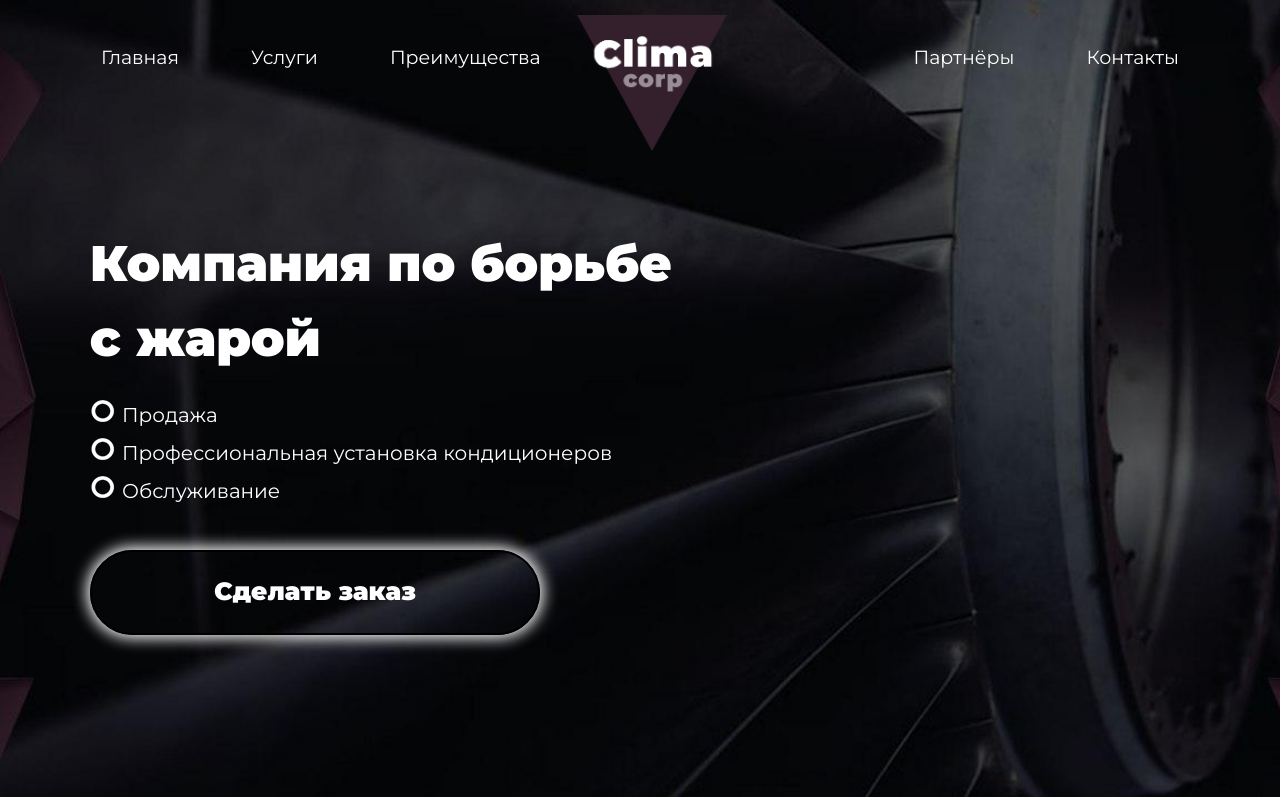
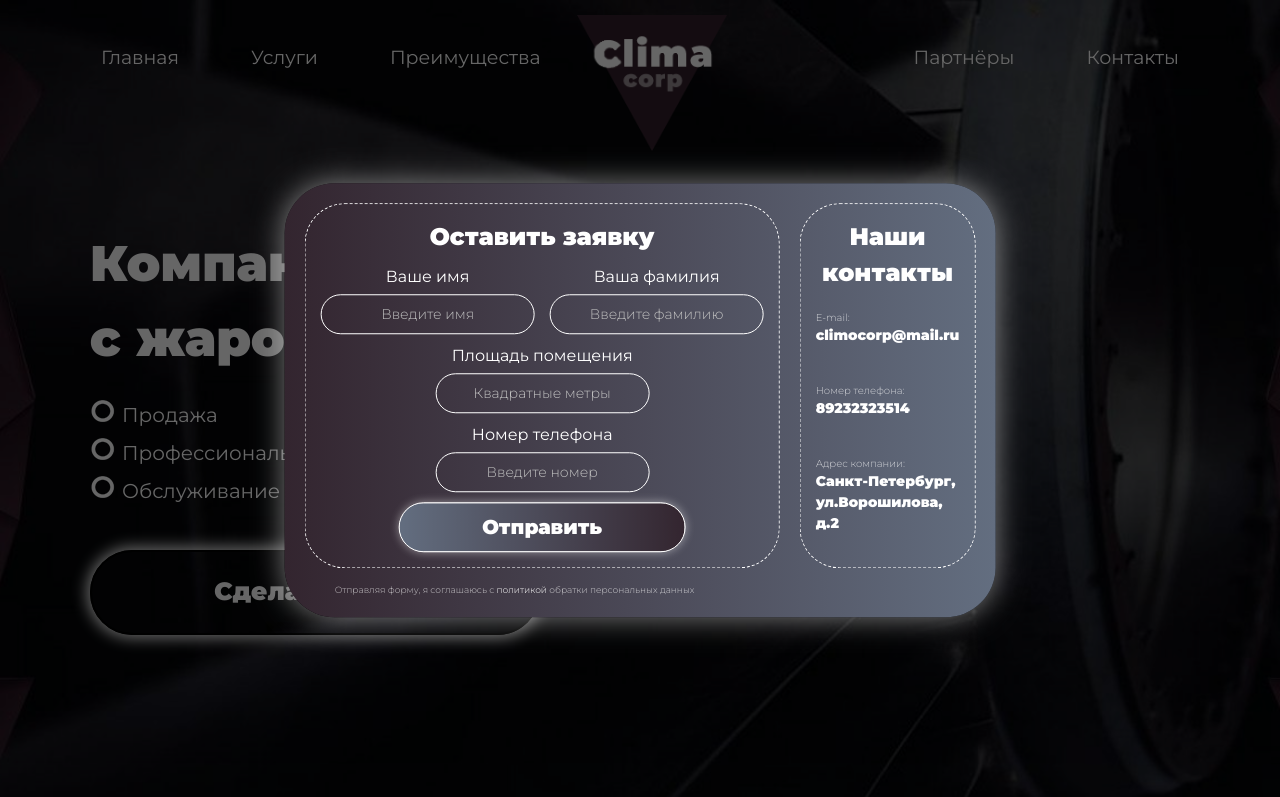
Before and after one commit to Mashtapok/Climacorp, a plain HTML site: page index.html in a window 1280 px wide. Both pictures are taken after a click on the button "Сделать заказ". Shown: the top 797 px of the page. Drawn offline with nearby package versions, Linux system fonts and the light colour scheme; a web font is replaced by a local one.

Commit message:
add form

```diff
--- /dev/null
+++ b/css/modal.css
@@ -0,0 +1,220 @@
+.modal-container {
+  position: fixed;
+  right: 0px;
+  bottom: 0px;
+  top: 0px;
+  left: 0px;
+  z-index: 1050;
+  display: none;
+  width: 100%;
+  height: 100%;
+  overflow: hidden;
+  outline: 0;
+  background-color: rgba(0, 0, 0, 0.6);
+  -webkit-tap-highlight-color: transparent;
+}
+.modal {
+  top: 50%;
+  left: 50%;
+  width: auto;
+  border: none;
+  height: auto;
+  outline: none;
+  padding: 20px;
+  position: absolute;
+  transform: translate(-50%, -50%);
+  border-radius: 50px;
+  background-image: -moz-linear-gradient(
+    180deg,
+    rgb(99, 110, 128) 0%,
+    rgb(51, 37, 47) 100%
+  );
+  background-image: -webkit-linear-gradient(
+    180deg,
+    rgb(99, 110, 128) 0%,
+    rgb(51, 37, 47) 100%
+  );
+  background-image: -ms-linear-gradient(
+    180deg,
+    rgb(99, 110, 128) 0%,
+    rgb(51, 37, 47) 100%
+  );
+  box-shadow: 0px 0px 30px 0px rgba(255, 255, 255, 0.5);
+}
+.modal-content {
+  display: flex;
+}
+.modal-col-8 {
+  flex: 1 1 66.6667%;
+  padding-right: 20px;
+}
+.modal-col-4 {
+  flex: 1 1 33.333%;
+}
+#main-form {
+  padding: 15px;
+  border-width: 1px;
+  border-color: rgb(255, 255, 255);
+  border-style: dashed;
+  border-radius: 40px;
+}
+.main-form-header {
+  text-align: center;
+}
+.main-form-container {
+  display: flex;
+  flex-flow: wrap row;
+  justify-content: center;
+}
+.main-form-row {
+  display: flex;
+  margin: 10px 0;
+}
+.main-form-name__block {
+  flex: 1 1 50%;
+  margin-right: 15px;
+}
+.main-form-lastname__block {
+  flex: 1 1 50%;
+}
+.main-form-square__block {
+  margin-bottom: 10px;
+  flex: 1 1 100%;
+  display: flex;
+  justify-content: center;
+}
+.main-form-phone__block {
+  margin-bottom: 10px;
+  flex: 1 1 100%;
+  display: flex;
+  justify-content: center;
+}
+.main-form-submit__block {
+  flex: 1 1 100%;
+  display: flex;
+  justify-content: center;
+}
+
+.main-formControl input {
+  background: transparent;
+  border: 1px solid white;
+  border-radius: 40px;
+  color: white;
+  padding: 7px 10px;
+  text-align: center;
+}
+.main-formControl label {
+  margin-bottom: 5px;
+}
+.main-formControl input::placeholder {
+  font-weight: 300;
+  color: #ffffffb6;
+  font-size: 14px;
+}
+.main-formControl {
+  display: inline-block;
+}
+.main-formControl label {
+  display: block;
+  text-align: center;
+}
+.main-formControl input::placeholder {
+  color: rgb(192, 192, 192);
+}
+
+#main-form-submitButton {
+  width: 65%;
+  height: 50px;
+  font-size: 20px;
+  border: 1px solid white;
+  border-radius: 40px;
+  background-image: -moz-linear-gradient(
+    1deg,
+    rgb(99, 110, 128) 0%,
+    rgb(51, 37, 47) 100%
+  );
+  background-image: -webkit-linear-gradient(
+    1deg,
+    rgb(99, 110, 128) 0%,
+    rgb(51, 37, 47) 100%
+  );
+  background-image: -ms-linear-gradient(
+    1deg,
+    rgb(99, 110, 128) 0%,
+    rgb(51, 37, 47) 100%
+  );
+  color: white;
+  font-weight: bold;
+  cursor: pointer;
+  box-shadow: 0px 0px 8px 0.63px rgba(255, 255, 255, 0.4);
+  transition: all 0.3s;
+}
+.modal-footer {
+  margin: 15px 30px 0 30px;
+  font-size: 9px;
+  font-weight: 300;
+  color: #ffffffb6;
+}
+#main-form-submitButton:hover {
+  box-shadow: 0px 0px 10px 0.63px rgba(255, 255, 255, 0.6);
+}
+
+/* --------------------------- Поле контактов --------------------------- */
+.main-form-contacts {
+  height: 100%;
+  display: flex;
+  flex-direction: column;
+  justify-content: space-between;
+
+  padding: 15px;
+  border-width: 1px;
+  border-color: rgb(255, 255, 255);
+  border-style: dashed;
+  border-radius: 40px;
+}
+.main-form-contacts-header {
+  text-align: center;
+}
+.small-label {
+  color: #ffffffb6;
+  font-weight: 300;
+  font-size: 10px;
+}
+.main-form-contact-text {
+  font-weight: bold;
+  font-size: 14px;
+}
+.main-form-contacts-container {
+  display: flex;
+  flex-direction: column;
+  justify-content: space-around;
+  flex: 1 1 auto;
+}
+
+/* --------------------------- Медиа запроса --------------------------- */
+@media screen and (max-width: 760px) {
+  .modal-col-4 {
+    display: none;
+  }
+  .modal-col-8 {
+    padding-right: 0;
+  }
+  .main-form-row {
+    flex-direction: column;
+  }
+  .main-form-name__block {
+    margin-right: 0;
+  }
+  #main-form-submitButton {
+    width: 100%;
+  }
+}
+
+@media screen and (max-width: 300px) {
+  .modal {
+    width: 100%;
+  }
+  .main-formControl input {
+    width: 100%;
+  }
+}
--- a/css/styles.css
+++ b/css/styles.css
@@ -1,7 +1,8 @@
-@import url("https://fonts.googleapis.com/css2?family=Montserrat:wght@400;900&display=swap");
+@import url('https://fonts.googleapis.com/css2?family=Montserrat:wght@300;400;900&display=swap');
 @import "reset.css";
 @import "header.css";
 @import "go_to_top.css";
+@import "modal.css";
 @import url("https://fonts.googleapis.com/css2?family=Neucha&display=swap");
 
 html,
--- a/index.html
+++ b/index.html
@@ -84,9 +84,11 @@
               <li>Обслуживание</li>
             </ul>
           </div>
-          <div class="button__block"><button class="main-button">Сделать заказ</button></div>
+          <div class="button__block"><button class="main-button" id="mainButton">Сделать заказ</button></div>
         </div>
       </div>
+
+
 <!-- ------------------  ------------------- -->
       <div class="section" id="services">
         <div class="container">
@@ -282,10 +284,87 @@
     </footer>
 
     <a class="back_to_top" title="Наверх">&uarr;</a>
+
+<!-- Главная заявка -->
+<div class="modal-container" tabindex="-1" role="dialog">
+  <div class="modal">
+    <div class="modal-content">
+      <div class="modal-col-8">
+        <form action="#" id="main-form">
+          <div class="main-form-header">
+            <h2>Оставить заявку</h2>
+          </div>
+          <div class="main-form-container">
+            <div class="main-form-row">
+              <div class="main-form-name__block">
+                <div class="main-formControl">
+                  <label for="main-form-name">Ваше имя</label>
+                  <input name="main-form-name" type="text" placeholder="Введите имя">
+                </div>
+              </div>
+              <div class="main-form-lastname__block">
+                <div class="main-formControl">
+                  <label for="main-form-lastname">Ваша фамилия</label>
+                  <input type="text" placeholder="Введите фамилию">
+                </div>
+              </div>
+            </div>
+            <div class="main-form-square__block">
+              <div class="main-formControl">
+                <label for="main-form-square">Площадь помещения</label>
+                <input type="text" placeholder="Квадратные метры">
+              </div>
+            </div>
+            <div class="main-form-phone__block">
+              <div class="main-formControl">
+                <label for="main-form-phone">Номер телефона</label>
+                <input type="text" placeholder="Введите номер">
+              </div>
+            </div>
+            <div class="main-form-submit__block">
+              <button type="submit" id="main-form-submitButton">Отправить</button>
+            </div>
+          </div>
+        </form>
+      </div>
+      <div class="modal-col-4">
+        <div class="main-form-contacts">
+          <div class="main-form-contacts-header">
+            <h2>Наши контакты</h2>
+          </div>
+
+          <div class="main-form-contacts-container">
+            <div class="main-form-contact__block">
+              <p class="small-label">E-mail:</p>
+              <p class="main-form-contact-text">climocorp@mail.ru</p>
+            </div>
+            <div class="main-form-contact__block">
+              <p class="small-label">Номер телефона:</p>
+              <p class="main-form-contact-text">89232323514</p>
+            </div>
+            <div class="main-form-contact__block">
+              <p class="small-label">Адрес компании:</p>
+              <p class="main-form-contact-text">Санкт-Петербург, ул.Ворошилова, д.2</p>
+            </div>
+          </div>
+        </div>
+      </div>
+    </div>
+    <div class="modal-footer">
+      <p>Отправляя форму, я соглашаюсь с <a href="#">политикой</a>
+        обратки персональных данных</p>
+    </div>
+  </div>
+</div>
+<!-- Главная заявка -->
+
     </div>
 
     <script type="text/javascript" src="js/fullpage.min.js"></script>
     <script type="text/javascript" src="js/scripts.js"></script>
+    <script src="https://code.jquery.com/jquery-3.5.1.slim.min.js"
+    integrity="sha384-DfXdz2htPH0lsSSs5nCTpuj/zy4C+OGpamoFVy38MVBnE+IbbVYUew+OrCXaRkfj"
+    crossorigin="anonymous"></script>
     <script type="text/javascript">
       new fullpage("#fullpage", {
         //options
--- a/js/scripts.js
+++ b/js/scripts.js
@@ -3,6 +3,9 @@ document.addEventListener("DOMContentLoaded", () => {
   let button = document.querySelector(".burger__button");
   let menu = document.querySelector(".burger__row");
   let links = document.querySelectorAll(".burger__menu_nav-item");
+
+  let mainButton = document.getElementById('mainButton')
+  let modalContanier = document.querySelector('.modal-container')
 
   button.addEventListener("click", () => {
     menu.classList.toggle("burger__menu_active");
@@ -107,4 +110,27 @@ document.addEventListener("DOMContentLoaded", () => {
       return document.documentElement.scrollTop + document.body.scrollTop;
     };
   })();
+
+  // ---------- Прокрутка к анкорам
+
+  // $('#mainButton').click(() => {
+  //   $('.modal-container').css('display' , 'flex')
+  // })
+  // $('.modal-container').click(function (e) {
+  //   if(this === event.target) {
+  //   $('.modal-container').css('display' , 'none')
+  //   }
+  // });
+
+  mainButton.addEventListener('click', () => {
+    modalContanier.style.display = "block"
+    document.documentElement.style.overflowY = "hidden"
+  })
+  modalContanier.addEventListener('click', (event) => {
+    if(modalContanier === event.target) {
+      modalContanier.style.display = "none"
+      document.documentElement.style.overflowY = "initial"
+    }
+  })
+
 });
```
